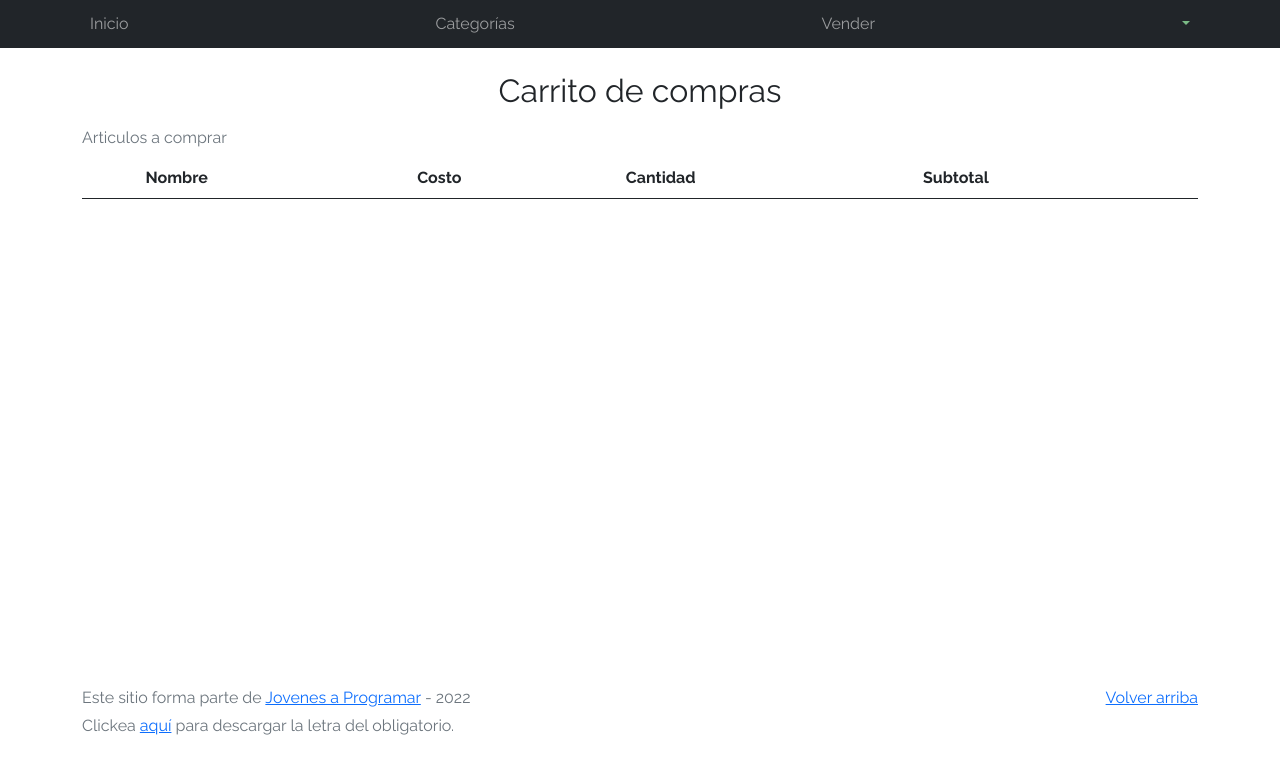
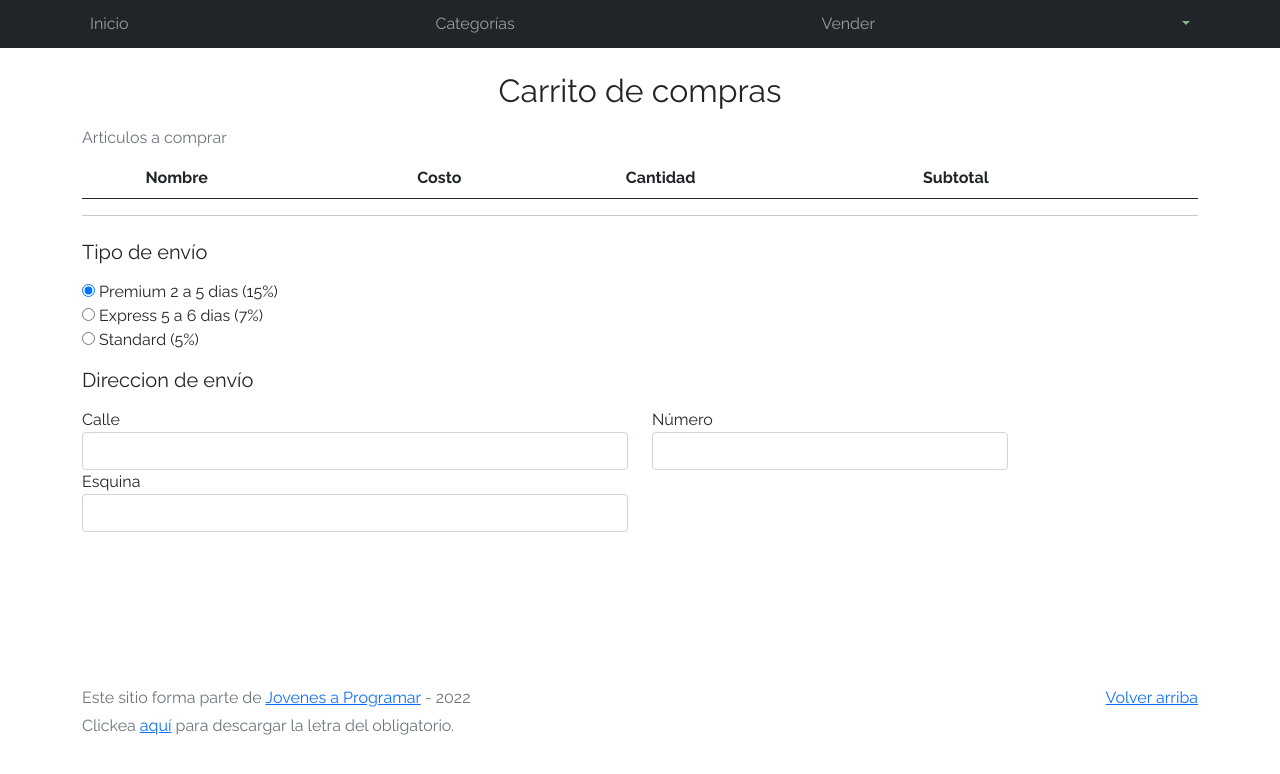
Before and after one commit to Fibra87/Fibra87.github.io, a plain HTML site: page cart.html in a window 1280 px wide. Drawn offline with Linux system fonts and the light colour scheme; no server answers.

Commit message:
Pauta 5
Sigo trabajando sobre la pauta mejorando estilos y html, hasta aca estaria pronto el obligatorio.

```diff
--- a/cart.html
+++ b/cart.html
@@ -59,7 +59,43 @@
         <tbody class="table-group-divider align-middle" id="carrito">
         </tbody>
       </table>
+      <hr class="mb-4">
+      <h5 class="mb-3">Tipo de envío</h5>
+      <div class="d-block my-3">
+        <div class="custom-control custom-radio">
+          <input id="goldradio" name="publicationType" type="radio" class="custom-control-input" checked="" required="">
+          <label class="custom-control-label" for="goldradio">Premium 2 a 5 dias (15%)</label>
+        </div>
+        <div class="custom-control custom-radio">
+          <input id="premiumradio" name="publicationType" type="radio" class="custom-control-input" required="">
+          <label class="custom-control-label" for="premiumradio">Express 5 a 6 dias (7%)</label>
+        </div>
+        <div class="custom-control custom-radio">
+          <input id="standardradio" name="publicationType" type="radio" class="custom-control-input" required="">
+          <label class="custom-control-label" for="standardradio">Standard (5%)</label>
+        </div>
+      </div>
+      <div class="d-block my-3">
+        <h5 class="mb-3">Direccion de envío</h5>
+        <div class="row">
+          <div class="col-6">
+            <label for="Calle">Calle</label>
+            <input type="text" class="form-control"  aria-label="Calle">
+          </div>
+          <div class="col-4">
+            <label for="Número">Número</label>
+            <input type="text" class="form-control"  aria-label="Número">
+          </div>
+        </div>
+        <div class="row">
+          <div class="col-6">
+            <label for="Esquina">Esquina</label>
+            <input type="text" class="form-control"  aria-label="Esquina">
+          </div>
+        </div>
+      </div>
     </div>
+
   </main>
   <footer class="text-muted">
     <div class="container">
--- a/css/styles.css
+++ b/css/styles.css
@@ -234,3 +234,7 @@ a.custom-card:hover {
   text-align: center;
 
 }
+
+#subtotalcelda {
+  font-weight: bold;
+}
--- a/js/cart.js
+++ b/js/cart.js
@@ -19,14 +19,14 @@ function muestraCarrito(){
       if (cantidad > 1){
         subtotal = costo * cantidad;
       }
-
+          //colocar indexado para los id de forma de identificar unicamente en cada iteracion.
       carritoMostrar += `
       <tr>
       <th scope="row"><img src="${producto.image}" width="75"></th>
       <td>${producto.name}</td>
       <td><span id="moneda">${moneda+" "}</span><span id="cost">${costo}</span></td>
       <td><input type="number" id="quantity" name="quantity" size="1" min="1" max="100" step="1" value="${cantidad}"></td>
-      <td><span id="subtotalMoneda">${moneda+" "}</span><span id="subtotal">${subtotal}</span></td>
+      <td id="subtotalcelda"><span>${moneda+" "}</span><span id="subtotal">${subtotal}</span></td>
       </tr>`
 
 
```
